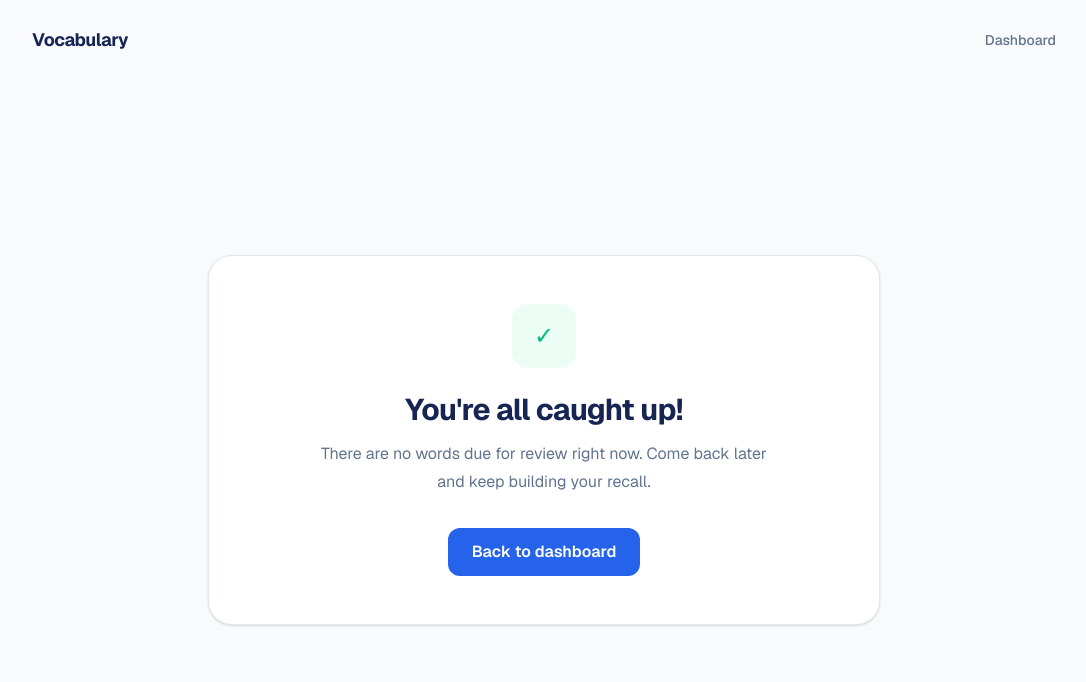
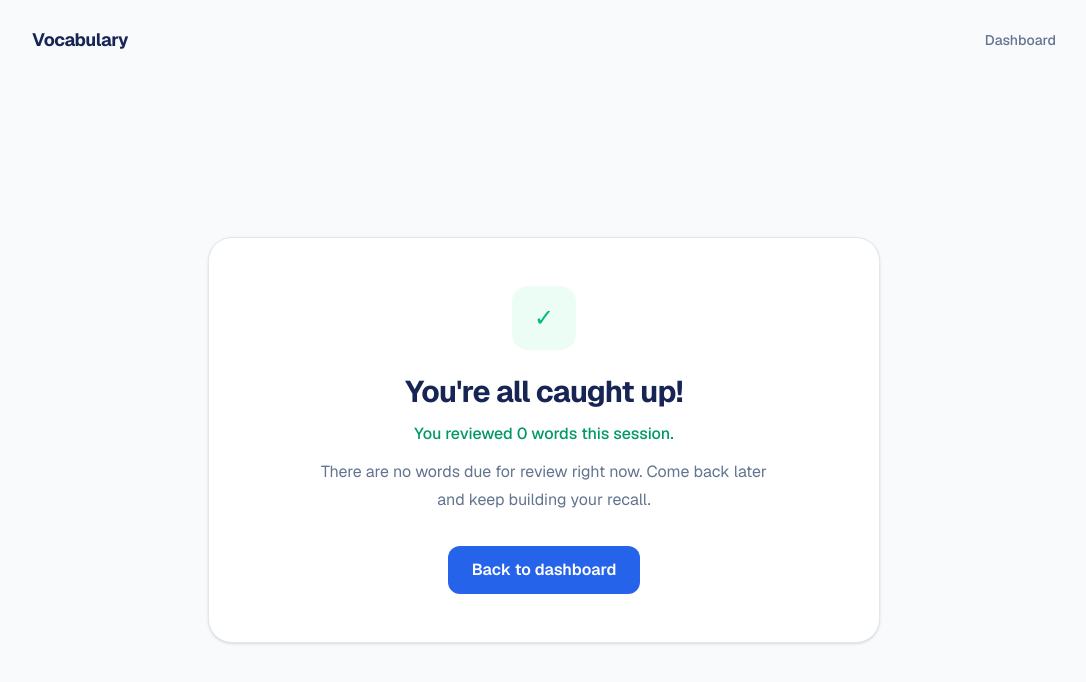
Before and after one commit to dimlaw7/Vocabulary-Web, a Next.js app: page /study in a window 1280 px wide. Shown: the top 682 px of the page, without its empty margins (96-1182 px from the left). Built offline with nearby package versions, Linux system fonts and the light colour scheme.

Commit message:
Display progress such as 3 of 8 words.

```diff
--- a/app/study/page.js
+++ b/app/study/page.js
@@ -165,6 +165,11 @@ export default function StudyPage() {
             <h1 className="mt-6 text-3xl font-bold tracking-tight text-[#172554]">
               You&apos;re all caught up!
             </h1>
+
+            <p className="mt-3 font-medium text-emerald-600">
+              You reviewed {reviewedCount}{" "}
+              {reviewedCount === 1 ? "word" : "words"} this session.
+            </p>
 
             <p className="mx-auto mt-3 max-w-md leading-7 text-slate-500">
               There are no words due for review right now. Come back later and
```
